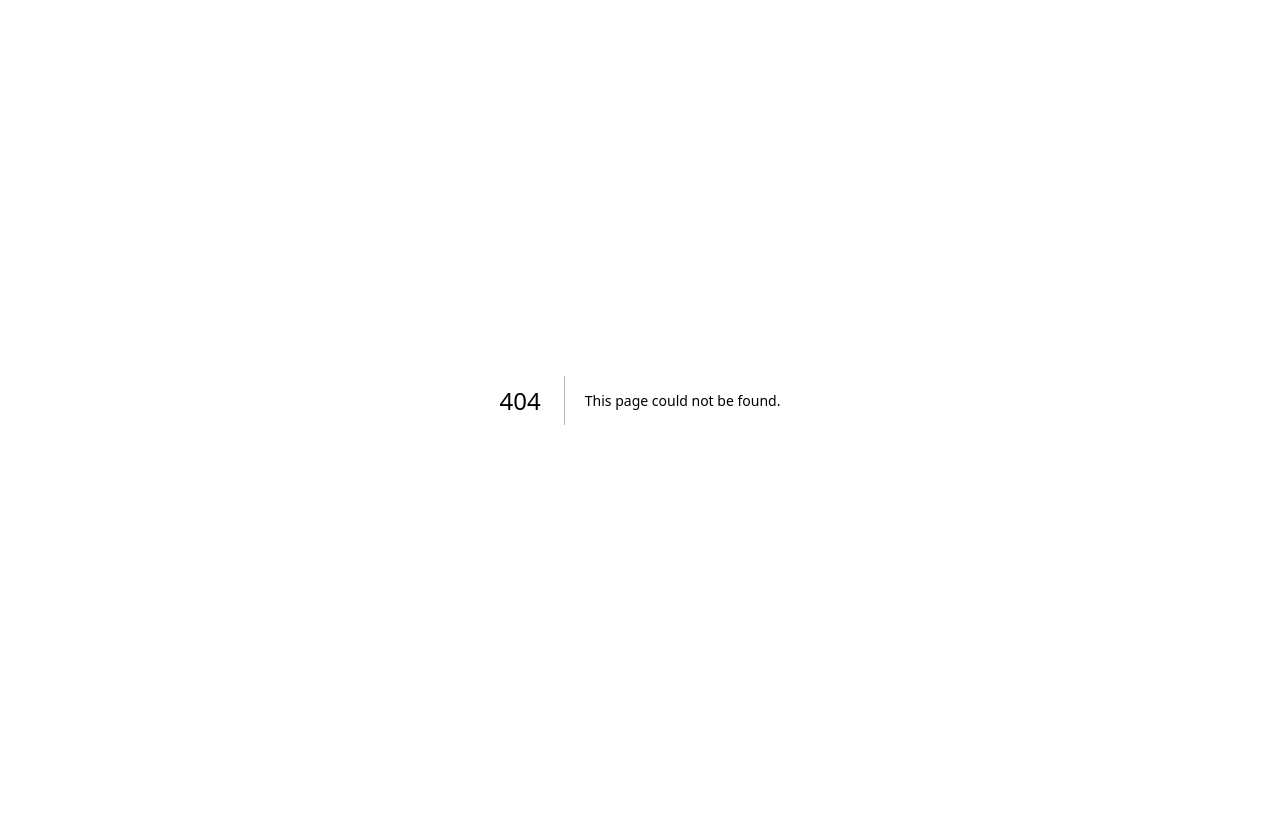
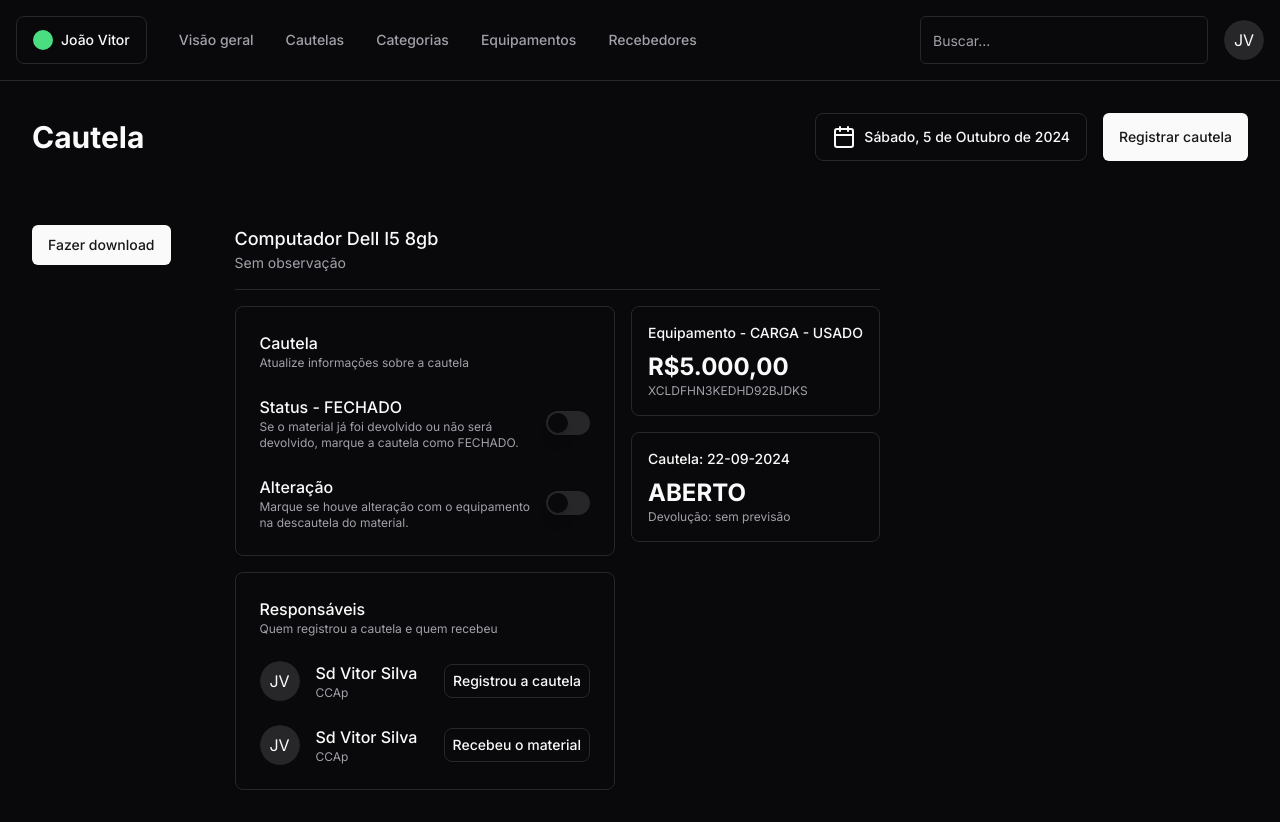
Before and after one commit to joaovtmarques/controle-material-client, a Next.js app: page /loans/1 in a window 1280 px wide. Before the commit this address had no page. Before the commit the page ends 800 px from the top, so only its background shows below. Built offline with nearby package versions, Linux system fonts and the light colour scheme.

Commit message:
feat: loan page

```diff
--- /dev/null
+++ b/src/app/(private)/_components/page-header.tsx
@@ -0,0 +1,51 @@
+"use client";
+
+import { Calendar } from "lucide-react";
+
+import { Button } from "@/components/ui/button";
+import { Card } from "@/components/ui/card";
+import { day, month } from "@/constants/date";
+import { components } from "@/constants/menu";
+import { usePathname } from "next/navigation";
+
+export default function PageHeader() {
+  const pathname = usePathname();
+
+  const id = pathname.split('/').pop() || ''
+
+  function getDate() {
+    const data = new Date(Date.now());
+
+    const d = day[data.getDay()];
+    const date = data.getDate();
+    const m = month[data.getMonth()];
+    const year = data.getFullYear();
+
+    return `${d}, ${date} de ${m} de ${year}`;
+  }
+
+  return (
+    <div className="p-8">
+      <div className="flex items-center justify-between">
+        <h1 className="text-3xl font-bold text-zinc-50">
+          { pathname === `/loans/${id}` && "Cautela"
+            || components.map((component) => {
+              if(component.href === pathname) {
+                return component.title
+              }
+            })
+          }
+        </h1>
+        <div className="flex items-center gap-4">
+          <Card className="w-max flex gap-2 items-center border border-zinc-800 h-12 px-4">
+            <Calendar />
+            <h5 className="font-medium text-sm">{getDate()}</h5>
+          </Card>
+          <Button className="font-medium text-sm h-12">
+           Registrar cautela
+          </Button>
+        </div>
+      </div>
+    </div>
+  )
+}
--- a/src/app/(private)/layout.tsx
+++ b/src/app/(private)/layout.tsx
@@ -1,5 +1,6 @@
 
 import Header from "./_components/header";
+import PageHeader from "./_components/page-header";
 
 export default function PrivateLayout({
 	children,
@@ -9,6 +10,7 @@ export default function PrivateLayout({
 	return (
     <div>
       <Header />
+      <PageHeader />
       {children}
     </div>
 	);
--- /dev/null
+++ b/src/app/(private)/loans/[id]/page.tsx
@@ -0,0 +1,106 @@
+import { Avatar, AvatarFallback } from "@/components/ui/avatar";
+import { Button } from "@/components/ui/button";
+import { Card } from "@/components/ui/card";
+import { Separator } from "@/components/ui/separator";
+import { Switch } from "@/components/ui/switch";
+
+export default function Loan() {
+  return (
+    <div className="p-8 flex gap-16">
+      <div>
+        <Button>
+          Fazer download
+        </Button>
+      </div>
+      <div className="w-auto flex flex-col gap-4">
+        <header>
+          <h3 className="font-medium text-lg text-zinc-50">Computador Dell I5 8gb</h3>
+          <h5 className="font-normal text-sm text-zinc-400">Sem observação</h5>
+        </header>
+        <Separator />
+        <div className="flex gap-4">
+          <div className="flex flex-col gap-4">
+            <Card className="flex flex-col p-6 gap-6">
+              <div>
+                <h3 className="font-medium text-base text-zinc-50">Cautela</h3>
+                <h5 className="font-normal text-xs text-zinc-400">Atualize informações sobre a cautela</h5>
+              </div>
+              <div className="flex items-center justify-between gap-x-4">
+                <div>
+                  <h3 className="font-medium text-base text-zinc-50">Status - FECHADO</h3>
+                  <h5 className="font-normal text-xs text-zinc-400">Se o material já foi devolvido ou não será<br /> devolvido, marque a cautela como FECHADO.</h5>
+                </div>
+                <Switch />
+              </div>
+              <div className="flex items-center justify-between gap-x-4">
+                <div>
+                  <h3 className="font-medium text-base text-zinc-50">Alteração</h3>
+                  <h5 className="font-normal text-xs text-zinc-400">Marque se houve alteração com o equipamento<br /> na descautela do material.</h5>
+                </div>
+                <Switch />
+              </div>
+            </Card>
+            <Card className="flex flex-col p-6 gap-6">
+              <div>
+                <h3 className="font-medium text-base text-zinc-50">Responsáveis</h3>
+                <h5 className="font-normal text-xs text-zinc-400">Quem registrou a cautela e quem recebeu</h5>
+              </div>
+              <div className="flex items-center justify-between">
+                <div className="flex items-center gap-4">
+                  <Avatar>
+                    <AvatarFallback>JV</AvatarFallback>
+                  </Avatar>
+                  <div>
+                    <h3 className="font-medium text-base text-zinc-50">Sd Vitor Silva</h3>
+                    <h5 className="font-normal text-xs text-zinc-400">CCAp</h5>
+                  </div>
+                </div>
+                <Card className="text-sm text-zinc-50 font-medium px-2 py-[6px]">
+                  Registrou a cautela
+                </Card>
+              </div>
+              <div className="flex items-center justify-between">
+                <div className="flex items-center gap-4">
+                  <Avatar>
+                    <AvatarFallback>JV</AvatarFallback>
+                  </Avatar>
+                  <div>
+                    <h3 className="font-medium text-base text-zinc-50">Sd Vitor Silva</h3>
+                    <h5 className="font-normal text-xs text-zinc-400">CCAp</h5>
+                  </div>
+                </div>
+                <Card className="text-sm text-zinc-50 font-medium px-2 py-[6px]">
+                  Recebeu o material
+                </Card>
+              </div>
+            </Card>
+          </div>
+          <div className="flex flex-col gap-4">
+            <Card className="w-full h-auto flex flex-col gap-2 items-center p-4">
+              <div className="w-full flex items-center justify-between">
+                <h1 className="font-medium text-sm">
+                  Equipamento - CARGA - USADO
+                </h1>
+              </div>
+              <div className="w-full">
+                <h3 className="font-bold text-2xl">R$5.000,00</h3>
+                <p className="font-regular text-zinc-400 text-xs">XCLDFHN3KEDHD92BJDKS</p>
+              </div>
+            </Card>
+            <Card className="w-full h-auto flex flex-col gap-2 items-center p-4">
+              <div className="w-full flex items-center justify-between">
+                <h1 className="font-medium text-sm">
+                  Cautela:  22-09-2024
+                </h1>
+              </div>
+              <div className="w-full">
+                <h3 className="font-bold text-2xl">ABERTO</h3>
+                <p className="font-regular text-zinc-400 text-xs">Devolução: sem previsão</p>
+              </div>
+            </Card>
+          </div>
+        </div>
+      </div>
+    </div>
+  )
+}
--- a/src/app/(private)/loans/page.tsx
+++ b/src/app/(private)/loans/page.tsx
@@ -1,7 +1,5 @@
 import { Button } from "@/components/ui/button";
 import { Card } from "@/components/ui/card";
-import { day, month } from "@/constants/date";
-import { Calendar } from "lucide-react";
 
 import { Badge } from "@/components/ui/badge";
 import {
@@ -33,30 +31,8 @@ import {
 } from "lucide-react";
 
 export default function Loans() {
-
-  function getDate() {
-    const data = new Date(Date.now());
-
-    const d = day[data.getDay()];
-    const date = data.getDate();
-    const m = month[data.getMonth()];
-    const year = data.getFullYear();
-
-    return `${d}, ${date} de ${m} de ${year}`;
-  }
-
   return (
     <div className="p-8">
-      <div className="flex items-center justify-between">
-        <h1 className="text-3xl font-bold text-zinc-50">Cautelas</h1>
-        <div className="flex items-center gap-4">
-          <Card className="w-max flex gap-2 items-center border border-zinc-800 h-12 px-4">
-            <Calendar />
-            <h5 className="font-medium text-sm">{getDate()}</h5>
-          </Card>
-          <Button className="font-medium text-sm h-12">Registrar cautela</Button>
-        </div>
-      </div>
       <main className="grid flex-1 items-start gap-4 py-4 px-2 md:gap-8">
           <Tabs defaultValue="all">
             <div className="flex items-center">
--- a/src/app/(private)/overview/page.tsx
+++ b/src/app/(private)/overview/page.tsx
@@ -1,39 +1,13 @@
 
 import { cards } from "@/constants/cards";
-import { Calendar } from "lucide-react";
 import InfoCard from "./_components/info-card";
 
-import { Button } from "@/components/ui/button";
-import { Card } from "@/components/ui/card";
-import { day, month } from "@/constants/date";
 import { LoanForm } from "./_components/loan-form";
 import LoansTable from "./_components/loans-table";
 
 export default function Overview() {
-
-  function getDate() {
-    const data = new Date(Date.now());
-
-    const d = day[data.getDay()];
-    const date = data.getDate();
-    const m = month[data.getMonth()];
-    const year = data.getFullYear();
-
-    return `${d}, ${date} de ${m} de ${year}`;
-  }
-
   return (
     <div className="p-8">
-      <div className="flex items-center justify-between">
-        <h1 className="text-3xl font-bold text-zinc-50">Visão geral</h1>
-        <div className="flex items-center gap-4">
-          <Card className="w-max flex gap-2 items-center border border-zinc-800 h-12 px-4">
-            <Calendar />
-            <h5 className="font-medium text-sm">{getDate()}</h5>
-          </Card>
-          <Button className="font-medium text-sm h-12">Registrar cautela</Button>
-        </div>
-      </div>
       <div className="flex items-center gap-4 mt-8">
         {cards.map((card, index) => (
           <InfoCard
--- a/src/constants/menu.ts
+++ b/src/constants/menu.ts
@@ -28,5 +28,5 @@ export const components: { title: string; href: string; description: string }[]
     href: "/receivers",
     description:
       "Recebedores registrados",
-  },
+  }
 ]
```
